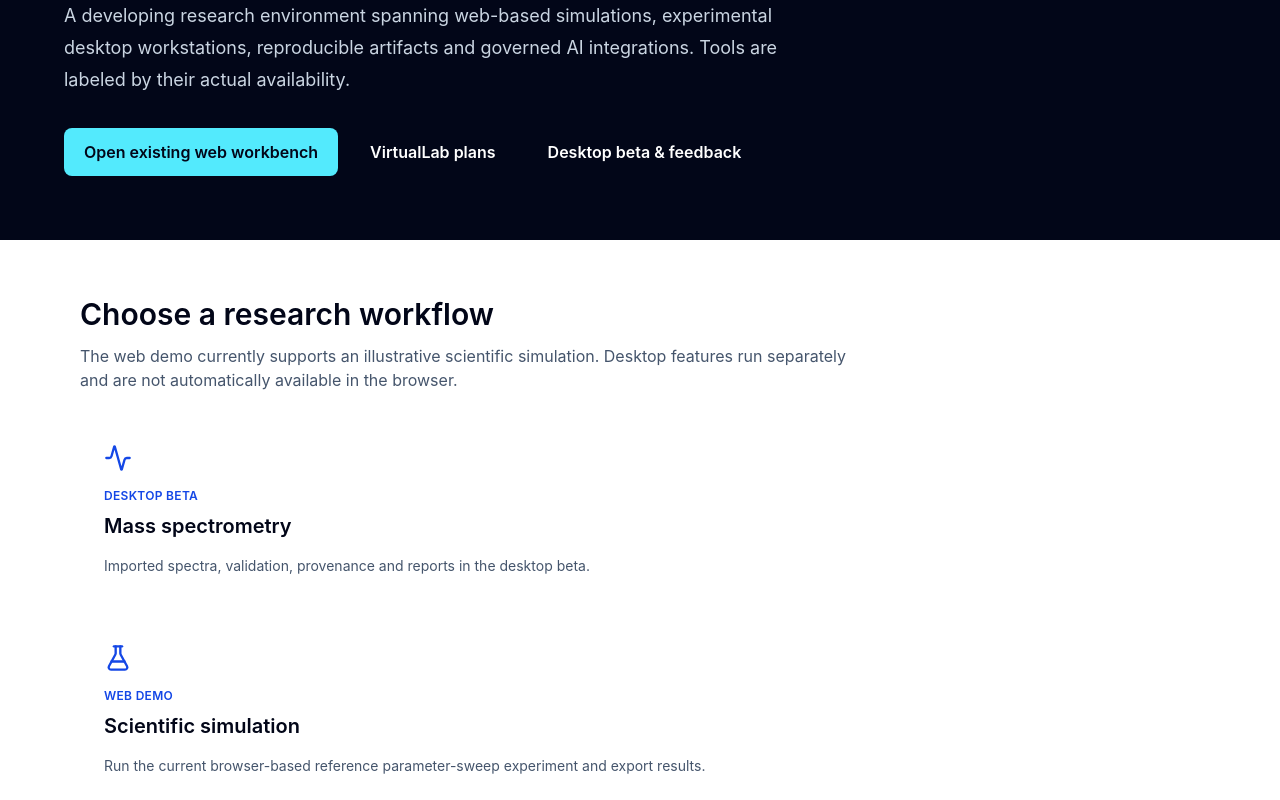
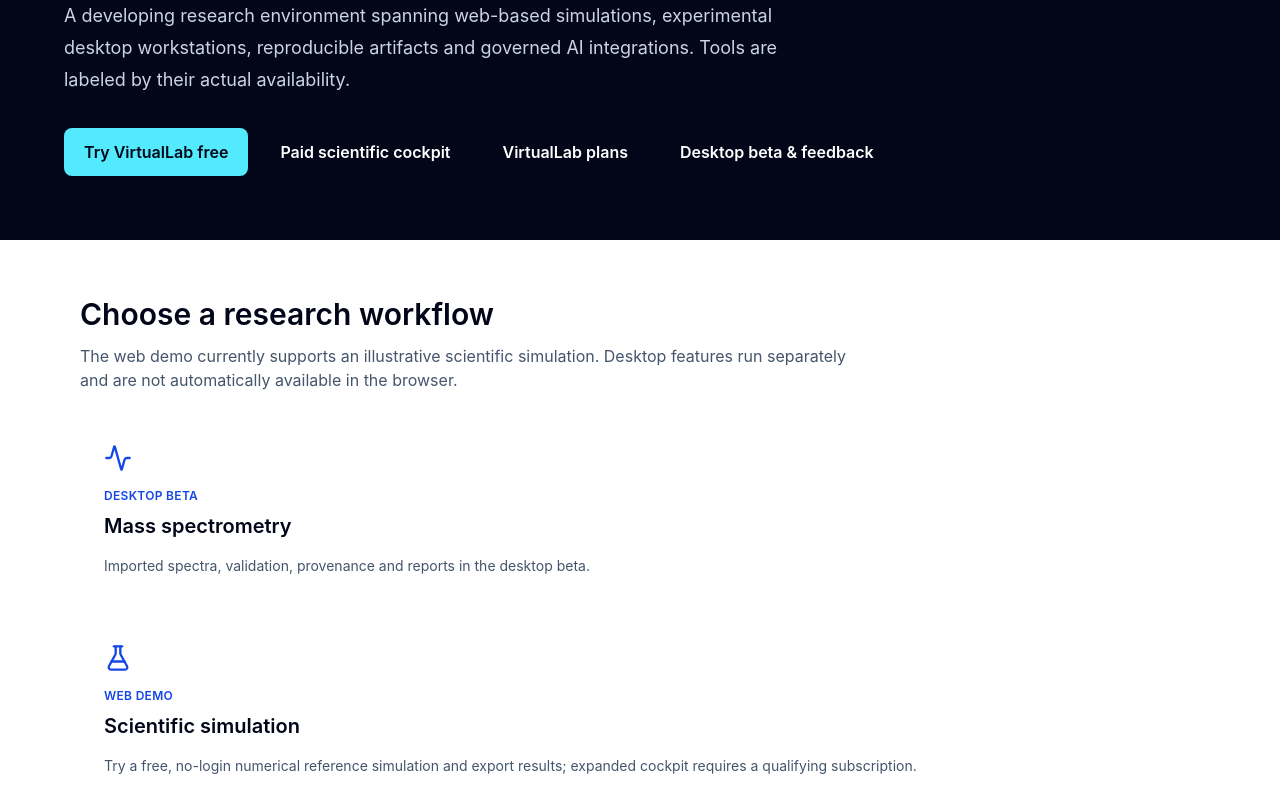
Before and after one commit to GI-Company/GiC, a Next.js app: page /virtual-lab in a window 1280 px wide. Shown: the part 240-1040 px from the top of the page. Built offline with nearby package versions, Linux system fonts and the light colour scheme.

Commit message:
feat(virtual-lab): add free plan and seven-day intro pricing

```diff
--- a/app/virtual-lab/page.tsx
+++ b/app/virtual-lab/page.tsx
@@ -10,7 +10,7 @@ export const metadata: Metadata = {
 };
 const modules=[
   {title:'Mass spectrometry',description:'Imported spectra, validation, provenance and reports in the desktop beta.',icon:Activity,status:'Desktop beta'},
-  {title:'Scientific simulation',description:'Run the current browser-based reference parameter-sweep experiment and export results.',icon:FlaskConical,status:'Web demo'},
+  {title:'Scientific simulation',description:'Try a free, no-login numerical reference simulation and export results; expanded cockpit requires a qualifying subscription.',icon:FlaskConical,status:'Web demo'},
   {title:'Project workstations',description:'Domain-based project libraries, research context and experiment evidence.',icon:FolderOpen,status:'Desktop beta'},
   {title:'INTENT experimental learning',description:'Guarded prediction and weight updates, distinct from verified measurements.',icon:BrainCircuit,status:'Experimental desktop'},
 ];
@@ -20,7 +20,7 @@ export default function VirtualLabPage(){
    <div className="mx-auto max-w-6xl"><p className="text-sm font-semibold uppercase tracking-[.2em] text-cyan-300">Global Intent Company / VirtualLab</p>
     <h1 className="mt-5 max-w-4xl text-4xl font-semibold tracking-tight sm:text-6xl">Scientific workflows with evidence at every step.</h1>
     <p className="mt-6 max-w-3xl text-lg leading-8 text-slate-300">A developing research environment spanning web-based simulations, experimental desktop workstations, reproducible artifacts and governed AI integrations. Tools are labeled by their actual availability.</p>
-    <div className="mt-8 flex flex-wrap gap-3"><Link href="/virtual-lab/demo" className="rounded-lg bg-cyan-300 px-5 py-3 font-semibold text-slate-950">Open existing web workbench</Link><Link href="/virtual-lab/plans" className="rounded-lg border border-slate-500 px-5 py-3 font-semibold">VirtualLab plans</Link><Link href="/virtual-lab/beta" className="rounded-lg border border-slate-500 px-5 py-3 font-semibold">Desktop beta & feedback</Link></div>
+    <div className="mt-8 flex flex-wrap gap-3"><Link href="/virtual-lab/free" className="rounded-lg bg-cyan-300 px-5 py-3 font-semibold text-slate-950">Try VirtualLab free</Link><Link href="/virtual-lab/demo" className="rounded-lg border border-slate-500 px-5 py-3 font-semibold">Paid scientific cockpit</Link><Link href="/virtual-lab/plans" className="rounded-lg border border-slate-500 px-5 py-3 font-semibold">VirtualLab plans</Link><Link href="/virtual-lab/beta" className="rounded-lg border border-slate-500 px-5 py-3 font-semibold">Desktop beta & feedback</Link></div>
    </div>
   </section>
   <section className="mx-auto max-w-6xl px-4 py-14 sm:px-6"><h2 className="text-3xl font-semibold">Choose a research workflow</h2>
```
